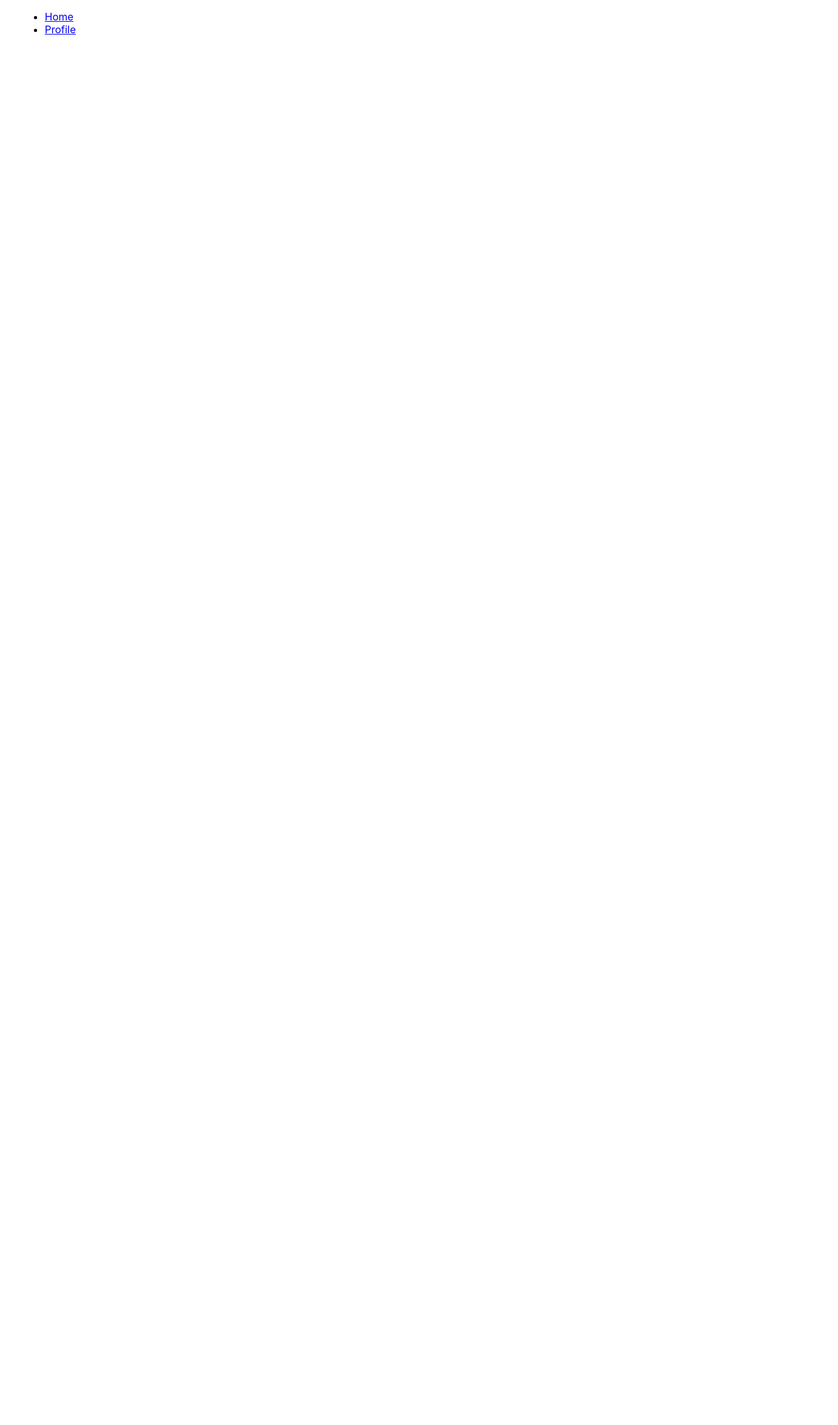
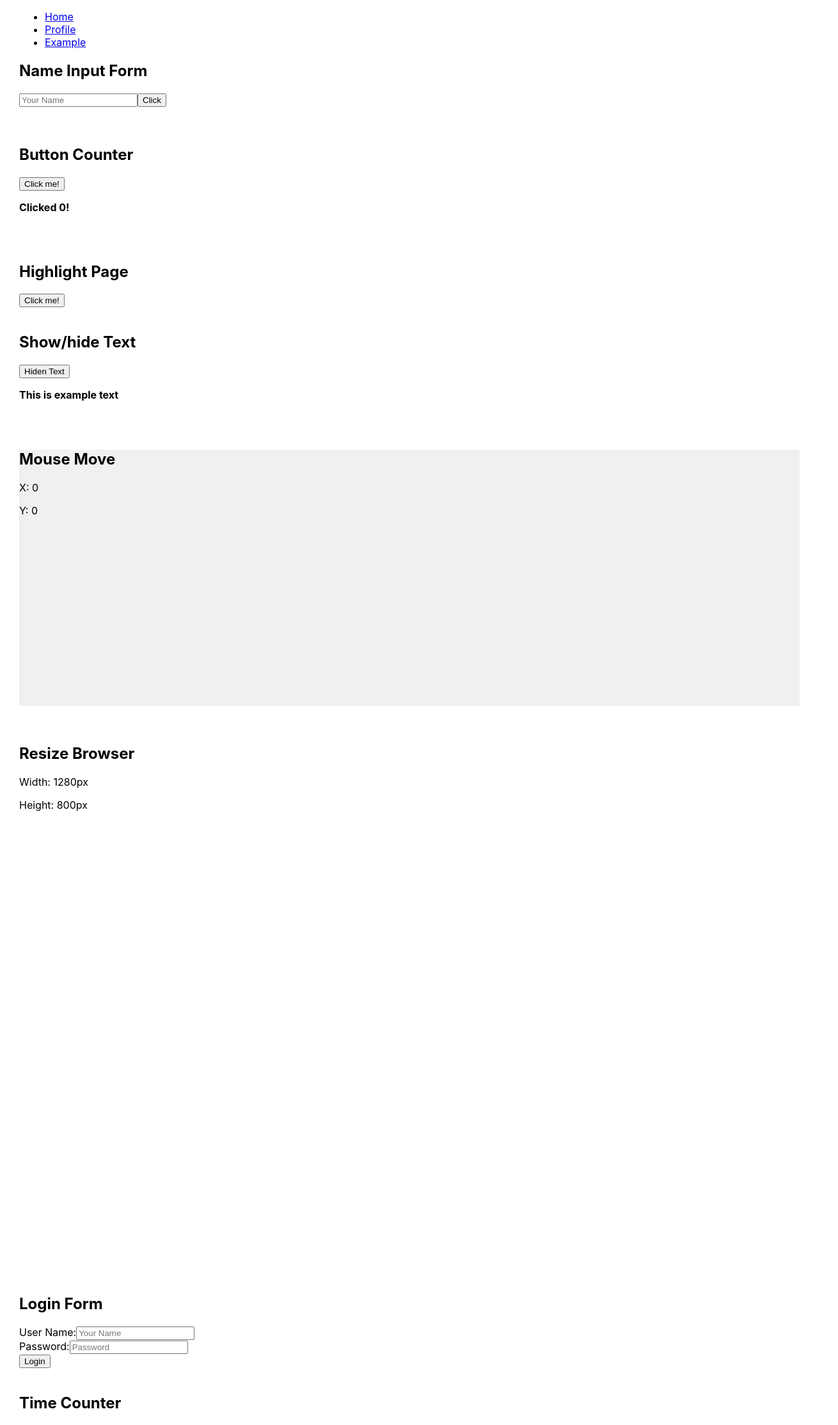
Before and after one commit to HeoChauA/training_reactjs, a React (Create React App) app: page /example in a window 1280 px wide. Before the commit this address had no page. Shown: the whole page at 64% size, 1310 px wide, since content can reach past the window. Before the commit the page ends 800 px from the top, so only its background shows below. Built offline with nearby package versions, Linux system fonts and the light colour scheme.

Commit message:
State example

```diff
--- a/src/components/Header.tsx
+++ b/src/components/Header.tsx
@@ -1,6 +1,7 @@
 import { Routes, Route, Link } from "react-router-dom";
 import Home from "../pages/Home";
 import Profile from "../pages/Profile";
+import ExamplePage from "../pages/Example";
 
 function Header() {
   return (
@@ -14,6 +15,9 @@ function Header() {
             <li>
               <Link to="/profile">Profile</Link>
             </li>
+            <li>
+              <Link to="/example">Example</Link>
+            </li>
           </ul>
         </nav>
       </header>
@@ -21,6 +25,7 @@ function Header() {
       <Routes>
         <Route path="/" element={<Home/>}></Route>
         <Route path="/profile" element={<Profile/>}></Route>
+        <Route path="/example" element={<ExamplePage/>}></Route>
       </Routes>
     </>
   );
--- /dev/null
+++ b/src/components/NameInput.tsx
@@ -0,0 +1,16 @@
+interface NameInputProps {
+  name: string;
+  onChange: (event: React.ChangeEvent<HTMLInputElement>) => void;
+  onClick: () => void;
+}
+
+function NameInput({name, onChange, onClick}: NameInputProps) {
+  return (
+    <div className="form-input">
+      <input type="text" defaultValue={name} placeholder="Your Name" onChange={onChange}/>
+      <button onClick={onClick}>Click</button>
+    </div>
+  );
+}
+
+export default NameInput;
--- /dev/null
+++ b/src/pages/Example.tsx
@@ -0,0 +1,156 @@
+import { SetStateAction, useState } from "react";
+import NameInput from "../components/NameInput";
+
+// Hàm tạo màu ngẫu nhiên => cái này copy =)))
+const generateRandomColor = (): string => {
+  const letters = '0123456789ABCDEF';
+  let color = '#';
+  for (let i = 0; i < 6; i++) {
+    color += letters[Math.floor(Math.random() * 16)];
+  }
+  return color;
+};
+
+
+function ExamplePage() {
+  /* Input Name */
+  const [name, setName] = useState<string>('');
+  const [showName, setShowName] = useState<string>('');
+
+  const handleInputChange = (e: React.ChangeEvent<HTMLInputElement>) => {
+    setName(e.target.value);
+  }
+
+  const handleInputClick = () => {
+    setShowName(name);
+  }
+
+  /* Button Counter */
+  const [counter, setCounter] = useState<number>(0);
+
+  const hanleCounterClick = () => {
+    setCounter(counter + 1);
+  }
+
+  /* Highlight button */
+  const [backgroundColor, setBackgroundColor] = useState<string>('#FFFFFF');
+  const handleButtonChange = () => {
+    const newColor = generateRandomColor();
+    setBackgroundColor(newColor);
+    document.body.style.backgroundColor = newColor;
+  }
+
+  /* Show/hide Text */
+  const [displayText, setDisplayText] = useState<boolean>(true);
+
+  const handleDisplayText = () => {
+    setDisplayText((displayText) => !displayText);
+  }
+
+  /* Event onMouseMove */
+  const [mouseMove, setMouseMove] = useState({x: 0, y: 0});
+
+  const handleMouseMove = (e: any) => {
+    setMouseMove({
+      // Dùng clientX/Y để xác định vị trí khi di chuột
+      x: e.clientX,
+      y: e.clientY
+    });
+  }
+
+  /* Resize Browser */
+  const [size, setSize] = useState({width: window.innerWidth, height: window.innerHeight});
+  const handleResize = () => {
+    setSize({
+      width: window.innerWidth,
+      height: window.innerHeight
+    });
+  }
+
+  /* Login Form */
+  const [userName, setUserName] = useState<string>('');
+  const [userPass, setUsePass] = useState<string>('');
+  const [isLogin, setIsLogin] = useState<boolean | null>(null);
+
+  const handleUserChange = (e: React.ChangeEvent<HTMLInputElement>) => {
+    setUserName(e.target.value);
+  }
+
+  const handlePassChange = (e: React.ChangeEvent<HTMLInputElement>) => {
+    setUsePass(e.target.value);
+  }
+
+  const handleLoginSubmit = () => {
+    if (userName === '' || userPass === '') {
+      setIsLogin(false);
+    } else {
+      setIsLogin(true);
+    }
+  }
+
+  /* Time Counter */
+  // const [isTime, setIsTime] = useState<number>(0);
+
+  // const handleTimeStartCounter = () => {
+
+  // }
+
+  return (
+    <>
+    <h2>Name Input Form</h2>
+    <NameInput name={name} onChange={handleInputChange} onClick={handleInputClick}/>
+    { showName && <p><strong>Hello {showName}</strong></p> }
+    <br/>
+    <br/>
+    <h2>Button Counter</h2>
+    <button onClick={hanleCounterClick}>Click me!</button>
+    {<p><strong>Clicked {counter}!</strong></p>}
+    <br/>
+    <br/>
+    <h2>Highlight Page</h2>
+    <button onClick={handleButtonChange}>Click me!</button>
+    <br/>
+    <br/>
+    <h2>Show/hide Text</h2>
+    <button onClick={handleDisplayText}>{ displayText ? 'Hiden' : 'Show' } Text</button>
+    { displayText ? <p><strong>This is example text</strong></p> : <p></p> }
+    <br/>
+    <br/>
+    <div style={{ height: '400px', backgroundColor: '#f0f0f0' }} onMouseMove={handleMouseMove}>
+      <h2>Mouse Move</h2>
+      <p>X: {mouseMove.x}</p>
+      <p>Y: {mouseMove.y}</p>
+    </div>
+    <br/>
+    <br/>
+    <div style={{ height: '100vh', width: '100vw' }} onResize={handleResize}>
+      <h2>Resize Browser</h2>
+      <p>Width: {size.width}px</p>
+      <p>Height: {size.height}px</p>
+    </div>
+    <br/>
+    <br/>
+    <h2>Login Form</h2>
+    <div>
+      <label htmlFor="username">User Name:</label>
+      <input type="text" defaultValue={userName} onChange={handleUserChange} placeholder="Your Name"></input>
+    </div>
+    <div>
+      <label htmlFor="password">Password:</label>
+      <input type="password" defaultValue={userPass} onChange={handlePassChange} placeholder="Password"/>
+    </div>
+    <button onClick={handleLoginSubmit}>Login</button>
+    { isLogin === false && <p><strong>User Name or Password is not empty</strong></p> }
+    { isLogin === true && <p><strong>Login successful! Helo {userName}</strong></p> }
+    <br/>
+    <br/>
+    <h2>Time Counter</h2>
+    {/* <p>{isTime}</p>
+    <button onClick={handleTimeStartCounter}>Start</button>
+    <button onClick={handleTimePauseCounter}>Pause</button>
+    <button onClick={handleTimeResetCounter}>Reset</button> */}
+    </>
+  );
+}
+
+export default ExamplePage;
```
